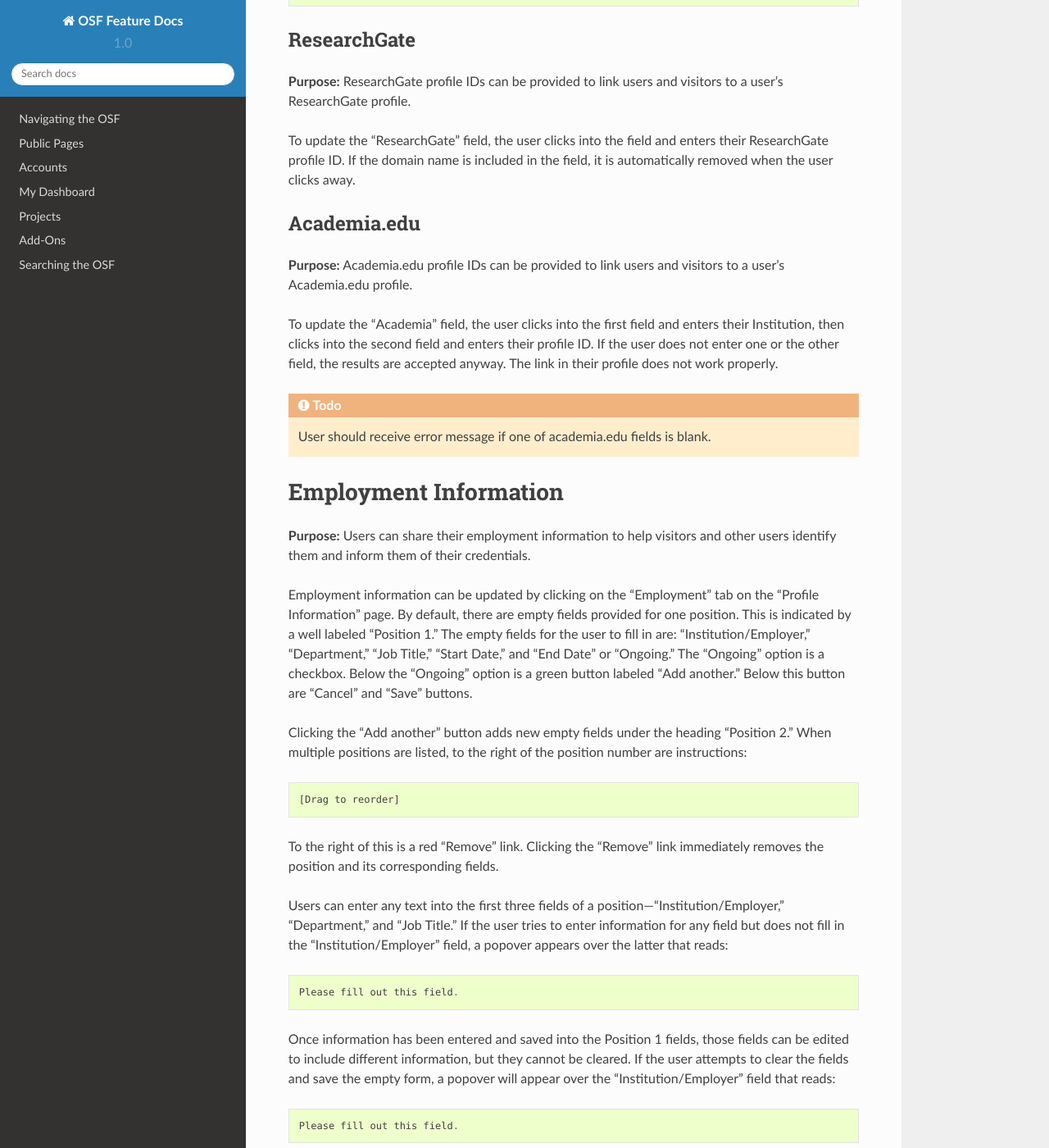
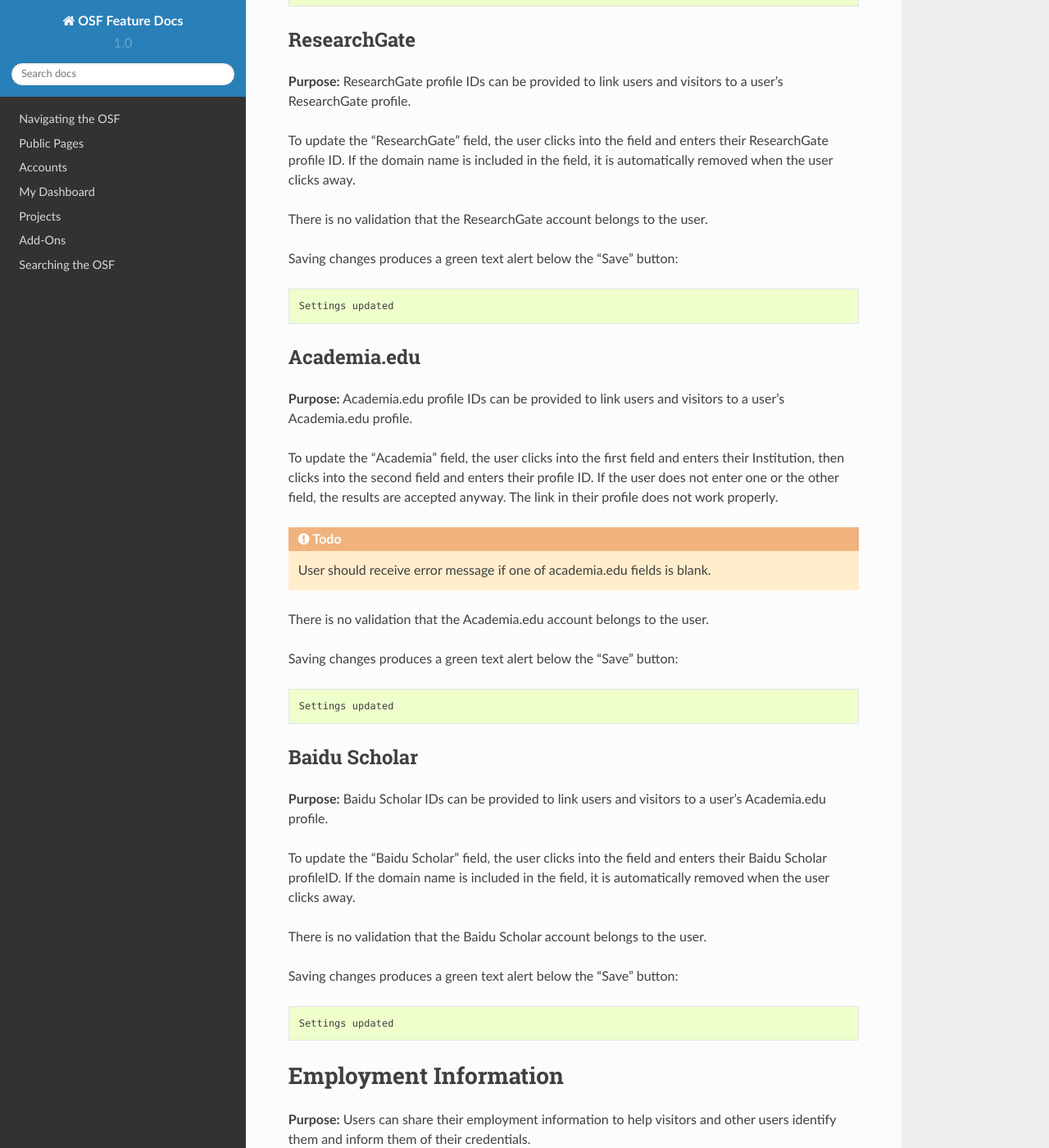
Before and after one commit to CenterForOpenScience/OSFDocs, a Sphinx documentation site: the page built from docs/accounts/profiles.rst, in a window 1280 px wide and 1400 px high, scrolled down 8297 px. Shown: the whole window at 82% size. Built offline with Sphinx 7.4.7 and the Read the Docs theme 2.0.0, drawn with Linux system fonts in a browser that asks for light colours.

Commit message:
add baidu scholar to profile

```diff
--- a/docs/accounts/profiles.rst
+++ b/docs/accounts/profiles.rst
@@ -279,6 +279,12 @@
 To update the "ResearchGate" field, the user clicks into the field and enters their ResearchGate profile ID. If the domain name is included in the field,
 it is automatically removed when the user clicks away.
 
+There is no validation that the ResearchGate account belongs to the user.
+
+Saving changes produces a green text alert below the "Save" button::
+
+    Settings updated
+
 Academia.edu
 ^^^^^^^^^^^^^
 **Purpose:** Academia.edu profile IDs can be provided to link users and visitors to a user's Academia.edu profile.
@@ -286,6 +292,24 @@
 To update the "Academia" field, the user clicks into the first field and enters their Institution, then clicks into the second field and enters their profile ID. If the user does not enter one or the other field, the results are accepted anyway. The link in their profile does not work properly.
 
 .. todo:: User should receive error message if one of academia.edu fields is blank.
+
+There is no validation that the Academia.edu account belongs to the user.
+
+Saving changes produces a green text alert below the "Save" button::
+
+    Settings updated
+
+Baidu Scholar
+^^^^^^^^^^^^^
+**Purpose:** Baidu Scholar IDs can be provided to link users and visitors to a user's Academia.edu profile.
+
+To update the "Baidu Scholar" field, the user clicks into the field and enters their Baidu Scholar profileID. If the domain name is included in the field, it is automatically removed when the user clicks away.
+
+There is no validation that the Baidu Scholar account belongs to the user.
+
+Saving changes produces a green text alert below the "Save" button::
+
+    Settings updated
 
 Employment Information
 ---------------------
```
